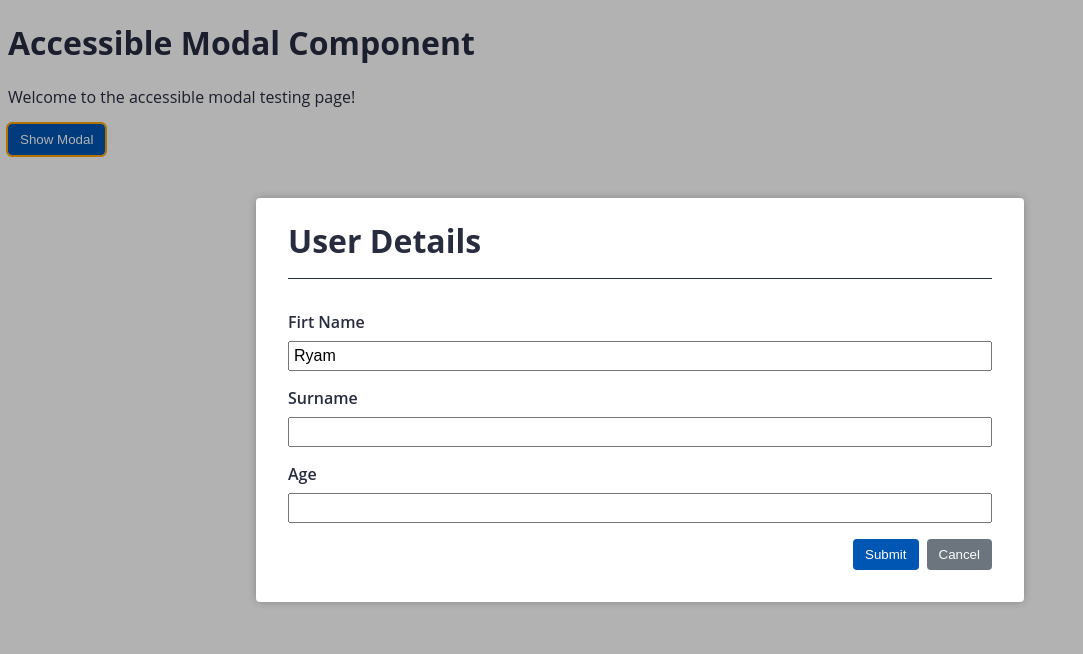
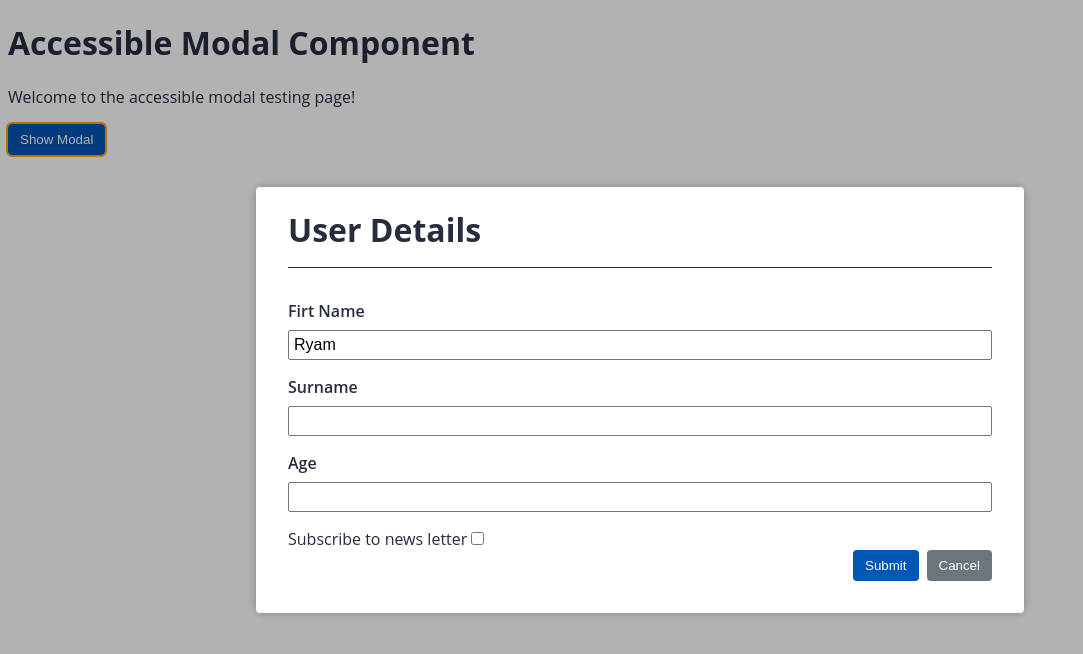
Before and after one commit to RyamSousa/angular-with-acessibility-v2, an Angular app: page / in a window 1280 px wide. Both pictures are taken after a click on the button "Show Modal". Shown: the top 654 px of the page, without its empty margins (0-1083 px from the left). Built offline with nearby package versions, Linux system fonts and the light colour scheme.

Commit message:
reuse 'fade' animation at the 'app' component

```diff
--- a/src/app/app.component.html
+++ b/src/app/app.component.html
@@ -19,6 +19,10 @@
 		<input id="age" type="text" />
 	</div>
 
+	<label for="info">Subscribe to news letter</label>
+	<input type="checkbox" id="info" (change)="info = !info" />
+	<p [@fade] *ngIf="info">This is a placeholder for more informations</p>
+
 	<div class="button-group">
 		<button class="button button-primary" type="button">Submit</button>
 		<button class="button button-secondary" type="button" (click)="modalRef.close()">
--- a/src/app/app.component.ts
+++ b/src/app/app.component.ts
@@ -1,15 +1,18 @@
 import { Component, TemplateRef, ViewChild } from "@angular/core";
+import { fade } from "./shared/animations/fade";
 import { ModalRef, ModalService } from "./shared/components/modal/services/modal.service";
 
 @Component({
 	selector: "app-root",
 	templateUrl: "./app.component.html",
 	styleUrls: ["./app.component.scss"],
+	animations: [fade],
 })
 export class AppComponent {
 	@ViewChild("modal") public modalTemplateRef: TemplateRef<any>;
 	public firstName = "Ryam";
 	public modalRef: ModalRef;
+	public info = false;
 	title = "a11y-p2";
 
 	constructor(private modalService: ModalService) {}
```
